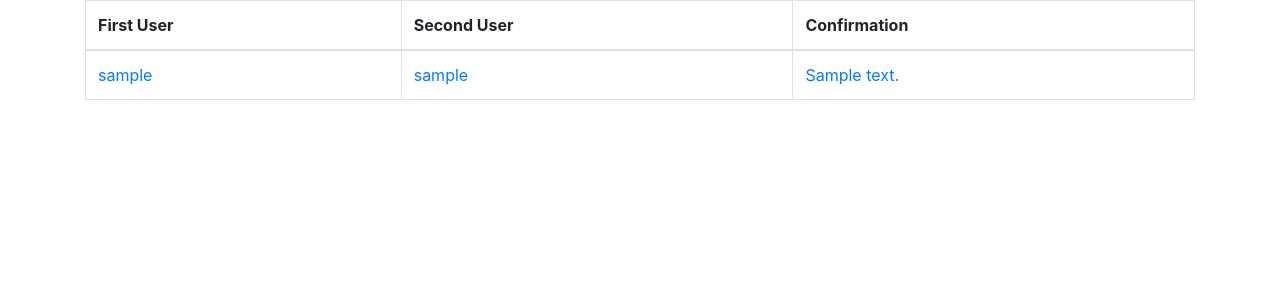
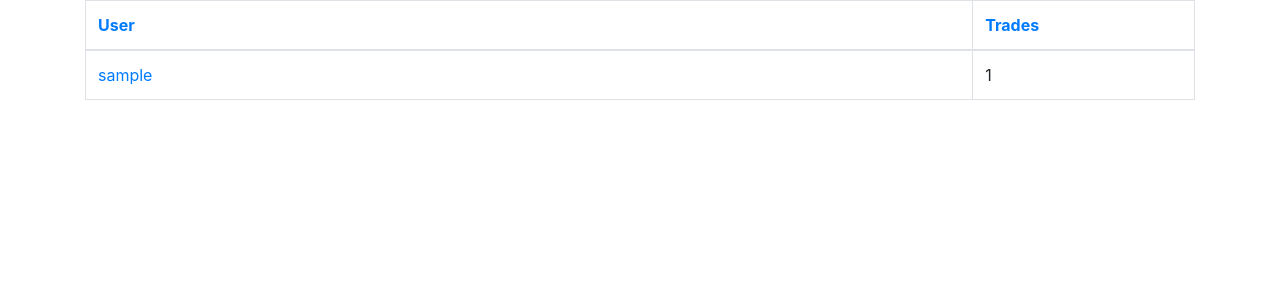
Before and after one commit to integralfx/ConfirmedTrades, a Django app: page / in a window 1280 px wide. Shown: the part 56-356 px from the top of the page. Run offline with Django 3.2, Linux system fonts and the light colour scheme; tables that the repository leaves empty hold one stand-in row (values such as "Sample post"); some libraries are stand-ins or nearby versions; some web fonts are replaced.

Commit message:
Change home page to list of users and implement sorting by name and trades

```diff
--- a/confirmedtrades/urls.py
+++ b/confirmedtrades/urls.py
@@ -4,8 +4,8 @@ from django.urls import path
 from trades import views
 
 urlpatterns = [
-    path('', views.TradeListView.as_view(), name='home'),
-    path('search', views.TradeListView.as_view(), name='search'),
+    path('', views.RedditorListView.as_view(), name='home'),
+    path('search', views.RedditorListView.as_view(), name='search'),
     path('trades/<username>/', views.trades, name='trades'),
     path('admin/', admin.site.urls),
 ]
--- a/trades/templates/trades/home.html
+++ b/trades/templates/trades/home.html
@@ -1,25 +1,27 @@
 {% extends 'base.html' %}
+
+{% load query_transform %}
 
 {% block content %}
     <table class="table table-bordered table-hover">
         <thead>
             <tr>
-                <th>First User</th>
-                <th>Second User</th>
-                <th>Confirmation</th>
+                <th style="width: 80%">
+                    <a href="?{% sort_query request 'sort-user' True %}">User</a>
+                </th>
+                <th style="width: 20%">
+                    <a href="?{% sort_query request 'sort-trades' True %}">Trades</a>
+                </th>
             </tr>
         </thead>
         <tbody>
-            {% for trade in trades %}
+            {% for redditor in redditors %}
                 <tr>
                     <td>
-                        <a href="{% url 'trades' trade.user1 %}">{{ trade.user1 }}</a>
+                        <a href="{% url 'trades' redditor.username %}">{{ redditor.username }}</a>
                     </td>
                     <td>
-                    <a href="{% url 'trades' trade.user2 %}">{{ trade.user2 }}</a>
-                    </td>
-                    <td>
-                        <a href="{{ trade.comment_url }}">{{ trade.comment_id }}</a>
+                        {{ redditor.trades1.count }}
                     </td>
                 </tr>
             {% endfor %}
--- a/trades/templates/trades/trades.html
+++ b/trades/templates/trades/trades.html
@@ -18,8 +18,8 @@
     <table class="table table-bordered table-hover">
         <thead>
             <tr>
-                <td>User</td>
-                <td>Confirmation</td>
+                <th>User</th>
+                <th>Confirmation</th>
             </tr>
         </thead>
         <tbody>
--- a/trades/templatetags/query_transform.py
+++ b/trades/templatetags/query_transform.py
@@ -1,4 +1,5 @@
 from django import template
+from urllib.parse import urlencode
 
 register = template.Library()
 
@@ -9,3 +10,18 @@ def query_transform(request, **kwargs):
         updated[k] = v
 
     return updated.urlencode()
+
+
+@register.simple_tag
+def sort_query(request, param, delete_others):
+    params = request.GET.copy()
+
+    if delete_others:
+        params = { k: v for k, v in params.items() if not k.startswith('sort') or k == param }
+
+    if param in params:
+        params[param] = 'asc' if params[param] == 'desc' else 'desc'
+    else:
+        params[param] = 'desc'
+
+    return urlencode(params)
--- a/trades/views.py
+++ b/trades/views.py
@@ -1,25 +1,33 @@
 from django.views.generic import ListView
 from django.shortcuts import render, get_object_or_404
+from django.db.models import Count
 
 from .models import Redditor, Trade
 
-class TradeListView(ListView):
-    model = Trade
-    context_object_name = 'trades'
+class RedditorListView(ListView):
+    model = Redditor
+    context_object_name = 'redditors'
     template_name = 'trades/home.html'
     paginate_by = 20
-    ordering = ['user1']
-
-    def get_context_data(self, **kwargs):
-        ctx = super().get_context_data(**kwargs)
-        return ctx
+    ordering = ['username']
 
     def get_queryset(self):
+        qs = Redditor.objects.all()
+
         if 'q' in self.request.GET:
             q = self.request.GET['q']
-            return Trade.objects.filter(user1__username__icontains=q).order_by('user2')
-        else:
-            return super().get_queryset()
+            qs = qs.filter(username__icontains=q)
+
+        if 'sort-user' in self.request.GET:
+            sort_order = self.request.GET['sort-user']
+            qs = qs.order_by(f'{"-" if sort_order == "desc" else ""}username')
+
+        if 'sort-trades' in self.request.GET:
+            sort_order = self.request.GET['sort-trades']
+            qs = (qs.annotate(num_trades=Count('trades1'))
+                    .order_by(f'{"-" if sort_order == "desc" else ""}num_trades'))
+
+        return qs
 
 
 def trades(req, username):
```
